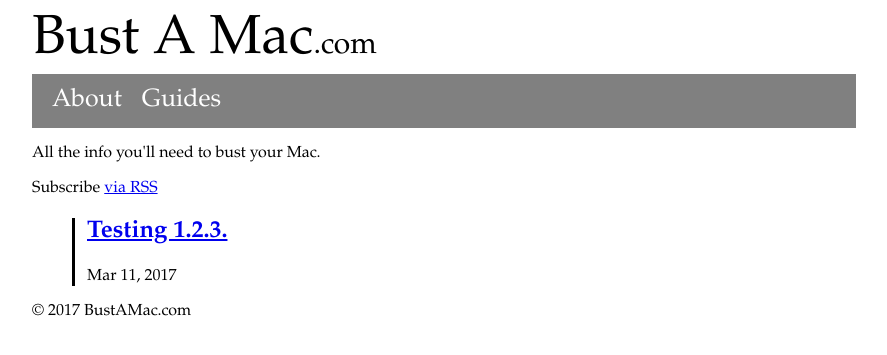
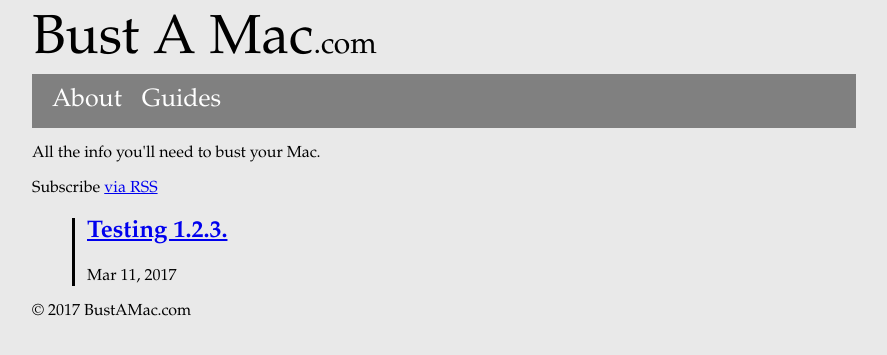
Before and after one commit to 128keaton/bustamac.com, a Jekyll site: the page built from index.html, in a window 1280 px wide. Shown: the top 355 px of the page, without its empty margins (208-1095 px from the left). Built offline with Jekyll 4.4.1, drawn with Linux system fonts in a browser that asks for light colours.

```diff
--- a/_includes/head.html
+++ b/_includes/head.html
@@ -6,7 +6,7 @@
   <title>{% if page.title %}{{ site.title }}: {{ page.title }} {% else %}{{ site.title }}: {{ site.tagline }}{% endif %}</title>
   <meta name="description" content="{% if page.excerpt %}{{ page.excerpt | strip_html | strip_newlines | truncate: 160 }}{% else %}{{ site.title }}{% endif %}">
 
-  <link rel="stylesheet" href="./css/main.css">
+  <link rel="stylesheet" href="/css/main.css">
   <link rel="canonical" href="{{ page.url | replace:'index.html','' | prepend: site.url }}">
   <link rel="alternate" type="application/rss+xml" title="{{ site.title }}" href="{{ "/feed.xml" | prepend: site.url }}">
 </head>
--- a/css/main.scss
+++ b/css/main.scss
@@ -15,7 +15,7 @@
 $spacing-unit:     30px;
 
 $text-color:       #111;
-$background-color: #fdfdfd;
+$background-color: rgb(233, 233, 233);
 $brand-color:      #2a7ae2;
 
 $grey-color:       #828282;
@@ -45,6 +45,7 @@
 
 body{
   font-family: $base-font-family;
+  background-color: $background-color;
 }
 
 // Import partials from `sass_dir` (defaults to `_sass`)
```
Also changed, not shown: 2 other files.
